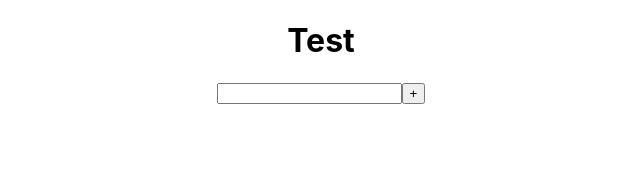
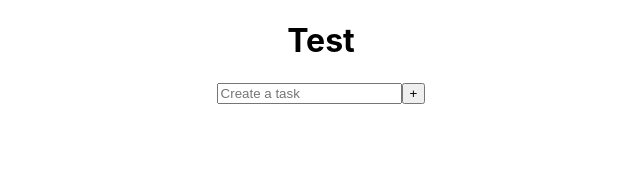
Before and after one commit to NawImNate/amesiteToDo, a React (Create React App) app in the folder client/: page / in a window 1280 px wide. Shown: the top 173 px of the page, without its empty margins (319-959 px from the left). Built offline with nearby package versions, Linux system fonts and the light colour scheme.

Commit message:
added placeholder to input

```diff
--- a/client/src/Form.js
+++ b/client/src/Form.js
@@ -4,7 +4,12 @@ const Form = () => {
   return (
     <div>
       <form>
-        <input className="input-todo" type="text" onChange="{}" />
+        <input
+          className="input-todo"
+          type="text"
+          placeholder="Create a task"
+          onChange="{}"
+        />
         <button className="submit-todo" type="submit" onClick="{}">
           +
         </button>
```
